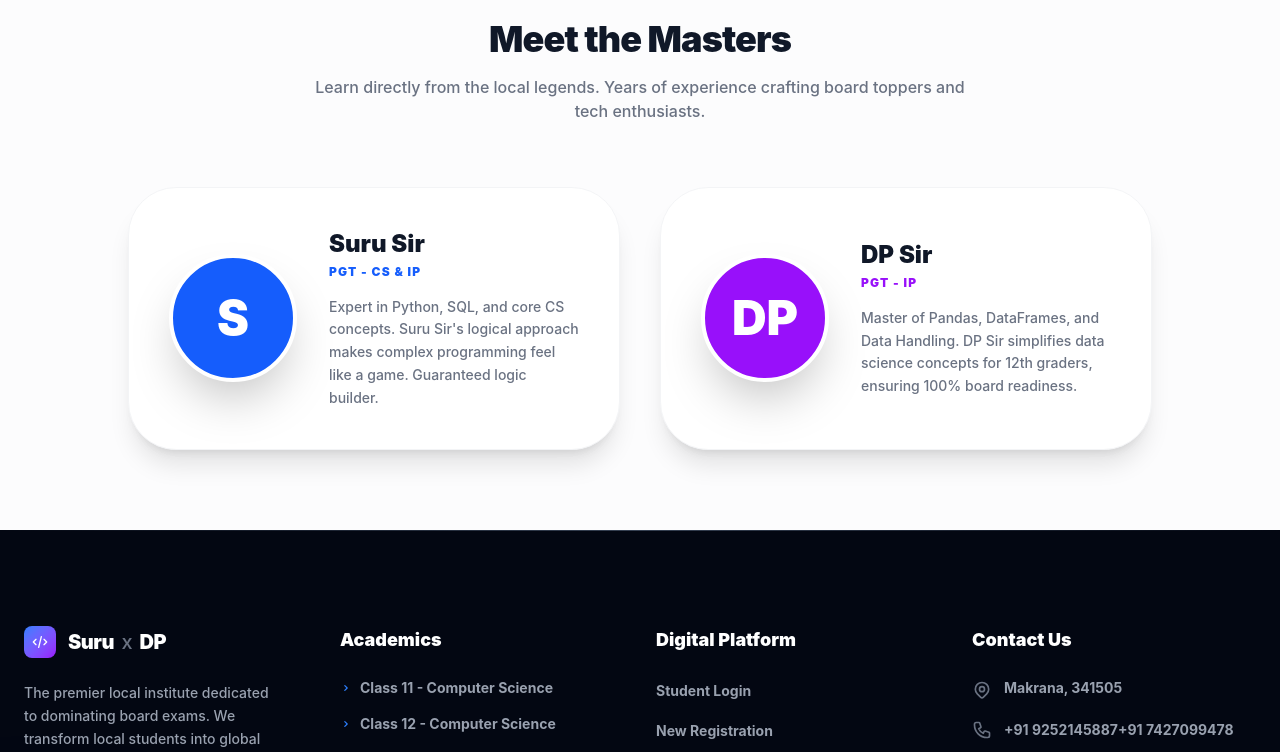
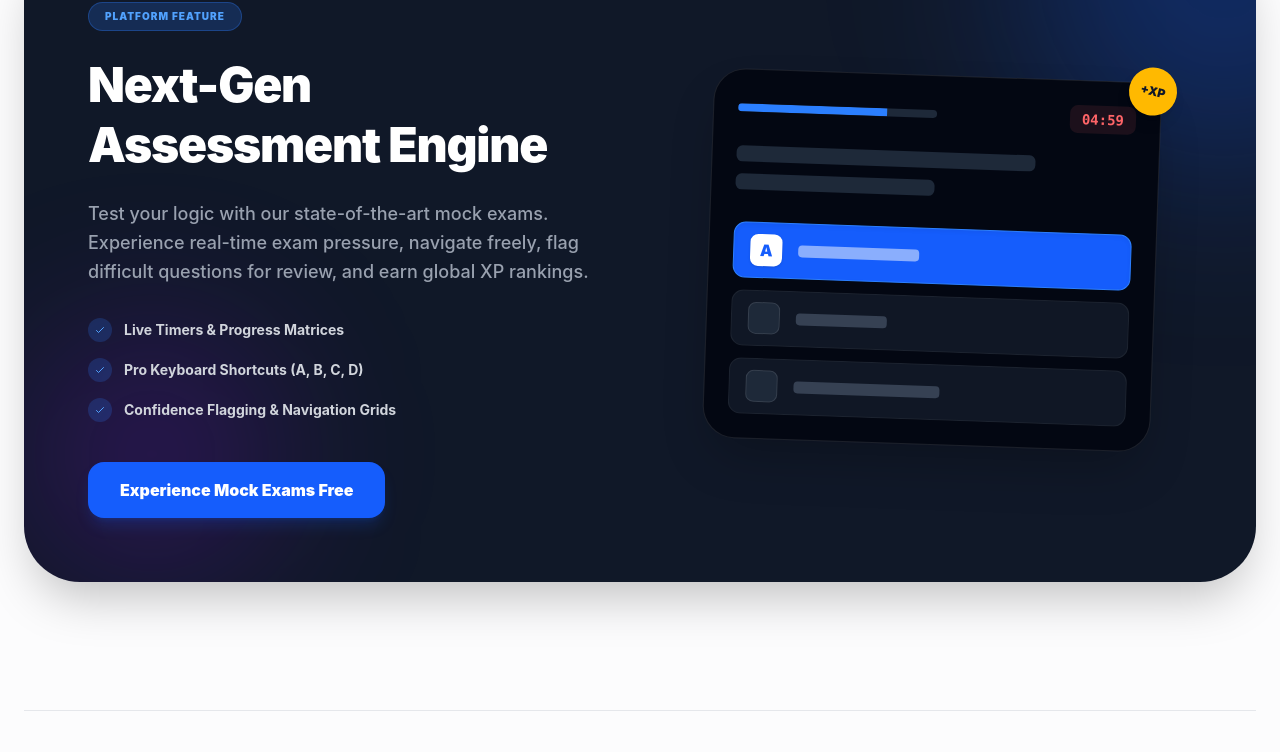
Before and after one commit to DigiSuru/novalearn, a Vue app in the folder frontend/: page / in a window 1280 px wide. Shown: the part 1571-2323 px from the top of the page. Built offline with nearby package versions, Linux system fonts and the light colour scheme; no server answers; the HTML template or start-up script is replaced by a standard one.

Commit message:
Quiz feature added in homepage

```diff
--- a/frontend/src/pages/Home.vue
+++ b/frontend/src/pages/Home.vue
@@ -147,6 +147,58 @@
          <p class="font-black text-gray-400">No programs currently available in the database.</p>
       </div>
 
+      <!-- NEW: ASSESSMENT ENGINE SHOWCASE -->
+      <section class="mt-32 relative overflow-hidden bg-gray-900 rounded-[3.5rem] p-10 lg:p-16 text-white shadow-2xl">
+         <div class="absolute -top-40 -right-40 w-96 h-96 bg-blue-600/30 rounded-full blur-[100px] pointer-events-none"></div>
+         <div class="absolute bottom-0 left-0 w-64 h-64 bg-purple-600/20 rounded-full blur-[80px] pointer-events-none"></div>
+
+         <div class="relative z-10 flex flex-col lg:flex-row items-center gap-16">
+            <div class="w-full lg:w-1/2">
+               <span class="bg-blue-500/20 text-blue-400 border border-blue-500/30 text-[10px] font-black px-4 py-1.5 rounded-full uppercase tracking-widest mb-6 inline-block">Platform Feature</span>
+               <h3 class="text-4xl md:text-5xl font-black tracking-tight leading-tight mb-6">Next-Gen Assessment Engine</h3>
+               <p class="text-gray-400 font-medium text-lg mb-8 leading-relaxed">
+                  Test your logic with our state-of-the-art mock exams. Experience real-time exam pressure, navigate freely, flag difficult questions for review, and earn global XP rankings.
+               </p>
+               <ul class="space-y-4 mb-10">
+                  <li class="flex items-center text-sm font-bold text-gray-300"><div class="w-6 h-6 rounded-full bg-blue-500/20 text-blue-400 flex items-center justify-center mr-3"><svg class="w-3 h-3" fill="none" stroke="currentColor" viewBox="0 0 24 24"><path stroke-linecap="round" stroke-linejoin="round" stroke-width="2" d="M5 13l4 4L19 7"></path></svg></div> Live Timers & Progress Matrices</li>
+                  <li class="flex items-center text-sm font-bold text-gray-300"><div class="w-6 h-6 rounded-full bg-blue-500/20 text-blue-400 flex items-center justify-center mr-3"><svg class="w-3 h-3" fill="none" stroke="currentColor" viewBox="0 0 24 24"><path stroke-linecap="round" stroke-linejoin="round" stroke-width="2" d="M5 13l4 4L19 7"></path></svg></div> Pro Keyboard Shortcuts (A, B, C, D)</li>
+                  <li class="flex items-center text-sm font-bold text-gray-300"><div class="w-6 h-6 rounded-full bg-blue-500/20 text-blue-400 flex items-center justify-center mr-3"><svg class="w-3 h-3" fill="none" stroke="currentColor" viewBox="0 0 24 24"><path stroke-linecap="round" stroke-linejoin="round" stroke-width="2" d="M5 13l4 4L19 7"></path></svg></div> Confidence Flagging & Navigation Grids</li>
+               </ul>
+               <router-link to="/register" class="inline-block bg-blue-600 text-white px-8 py-4 rounded-2xl font-black hover:bg-blue-500 transition-colors shadow-lg shadow-blue-600/20">Experience Mock Exams Free</router-link>
+            </div>
+
+            <div class="w-full lg:w-1/2 flex justify-center">
+               <!-- Mock Assessment UI Graphic -->
+               <div class="bg-gray-950 p-6 rounded-[2rem] border border-white/10 shadow-2xl transform rotate-2 hover:rotate-0 transition-transform duration-500 w-full max-w-md relative">
+                  <div class="absolute -right-4 -top-4 w-12 h-12 bg-amber-400 rounded-full flex items-center justify-center shadow-lg transform rotate-12">
+                     <span class="text-xs font-black text-gray-900">+XP</span>
+                  </div>
+                  <div class="flex justify-between items-center mb-6">
+                     <div class="w-1/2 h-2 bg-gray-800 rounded-full overflow-hidden"><div class="w-3/4 h-full bg-blue-500"></div></div>
+                     <div class="text-red-400 font-mono font-bold text-sm bg-red-400/10 px-3 py-1 rounded-lg">04:59</div>
+                  </div>
+                  <div class="h-4 w-3/4 bg-gray-800 rounded-md mb-3"></div>
+                  <div class="h-4 w-1/2 bg-gray-800 rounded-md mb-8"></div>
+
+                  <div class="space-y-3">
+                     <div class="h-14 w-full bg-blue-600 rounded-xl flex items-center px-4 border border-blue-500 shadow-inner">
+                        <div class="w-8 h-8 bg-white rounded-lg flex items-center justify-center text-blue-600 font-black mr-4 shadow-sm">A</div>
+                        <div class="h-3 w-1/3 bg-white/50 rounded"></div>
+                     </div>
+                     <div class="h-14 w-full bg-gray-800/50 rounded-xl flex items-center px-4 border border-white/5">
+                        <div class="w-8 h-8 bg-gray-800 rounded-lg mr-4 border border-white/10"></div>
+                        <div class="h-3 w-1/4 bg-gray-700 rounded"></div>
+                     </div>
+                     <div class="h-14 w-full bg-gray-800/50 rounded-xl flex items-center px-4 border border-white/5">
+                        <div class="w-8 h-8 bg-gray-800 rounded-lg mr-4 border border-white/10"></div>
+                        <div class="h-3 w-2/5 bg-gray-700 rounded"></div>
+                     </div>
+                  </div>
+               </div>
+            </div>
+         </div>
+      </section>
+
       <!-- FACULTY / MENTORS SECTION -->
       <section class="mt-32 border-t border-gray-200 pt-20">
          <div class="text-center mb-16">
@@ -163,7 +215,7 @@
                </div>
                <div class="text-center md:text-left z-10">
                   <h4 class="text-2xl font-black text-gray-900">Suru Sir</h4>
-                  <p class="text-blue-600 font-black text-xs uppercase tracking-widest mt-1 mb-4">PGT - CS & IP </p>
+                  <p class="text-blue-600 font-black text-xs uppercase tracking-widest mt-1 mb-4">Head of Computer Science</p>
                   <p class="text-gray-500 text-sm font-medium leading-relaxed">Expert in Python, SQL, and core CS concepts. Suru Sir's logical approach makes complex programming feel like a game. Guaranteed logic builder.</p>
                </div>
             </div>
@@ -176,7 +228,7 @@
                </div>
                <div class="text-center md:text-left z-10">
                   <h4 class="text-2xl font-black text-gray-900">DP Sir</h4>
-                  <p class="text-purple-600 font-black text-xs uppercase tracking-widest mt-1 mb-4">PGT - IP</p>
+                  <p class="text-purple-600 font-black text-xs uppercase tracking-widest mt-1 mb-4">Head of Informatics Practices</p>
                   <p class="text-gray-500 text-sm font-medium leading-relaxed">Master of Pandas, DataFrames, and Data Handling. DP Sir simplifies data science concepts for 12th graders, ensuring 100% board readiness.</p>
                </div>
             </div>
@@ -234,20 +286,19 @@
 
          <!-- Contact Column -->
          <div>
-            <h4 class="font-black text-white text-lg mb-6">Contact Us</h4>
+            <h4 class="font-black text-white text-lg mb-6">Contact Institute</h4>
             <ul class="space-y-5">
                <li class="flex items-start text-gray-400">
                   <svg class="w-5 h-5 mr-3 text-gray-500 mt-0.5 flex-shrink-0" fill="none" stroke="currentColor" viewBox="0 0 24 24"><path stroke-linecap="round" stroke-linejoin="round" stroke-width="2" d="M17.657 16.657L13.414 20.9a1.998 1.998 0 01-2.827 0l-4.244-4.243a8 8 0 1111.314 0z"></path><path stroke-linecap="round" stroke-linejoin="round" stroke-width="2" d="M15 11a3 3 0 11-6 0 3 3 0 016 0z"></path></svg>
-                  <span class="text-sm font-bold">Makrana, 341505</span>
+                  <span class="text-sm font-bold">123 Education Hub,<br>Vidya Nagar Sector-4<br>Local City, 302001</span>
                </li>
                <li class="flex items-center text-gray-400 hover:text-white transition-colors">
                   <svg class="w-5 h-5 mr-3 text-gray-500 flex-shrink-0" fill="none" stroke="currentColor" viewBox="0 0 24 24"><path stroke-linecap="round" stroke-linejoin="round" stroke-width="2" d="M3 5a2 2 0 012-2h3.28a1 1 0 01.948.684l1.498 4.493a1 1 0 01-.502 1.21l-2.257 1.13a11.042 11.042 0 005.516 5.516l1.13-2.257a1 1 0 011.21-.502l4.493 1.498a1 1 0 01.684.949V19a2 2 0 01-2 2h-1C9.716 21 3 14.284 3 6V5z"></path></svg>
-                  <a href="tel:+919876543210" class="text-sm font-bold">+91 9252145887</a>
-                  <a href="tel:+919876543210" class="text-sm font-bold">+91 7427099478</a>
+                  <a href="tel:+919876543210" class="text-sm font-bold">+91 98765 43210</a>
                </li>
                <li class="flex items-center text-gray-400 hover:text-white transition-colors">
                   <svg class="w-5 h-5 mr-3 text-gray-500 flex-shrink-0" fill="none" stroke="currentColor" viewBox="0 0 24 24"><path stroke-linecap="round" stroke-linejoin="round" stroke-width="2" d="M3 8l7.89 5.26a2 2 0 002.22 0L21 8M5 19h14a2 2 0 002-2V7a2 2 0 00-2-2H5a2 2 0 00-2 2v10a2 2 0 002 2z"></path></svg>
-                  <a href="mailto:admissions@surudpacademy.com" class="text-sm font-bold">comming soon....</a>
+                  <a href="mailto:admissions@surudpacademy.com" class="text-sm font-bold">admissions@surudpacademy.com</a>
                </li>
             </ul>
          </div>
@@ -261,12 +312,8 @@
             <a href="#" class="text-xs font-bold text-gray-500 hover:text-white transition-colors uppercase tracking-widest">Terms of Service</a>
          </div>
       </div>
-      <div class="max-w-7xl mx-auto px-6 mt-16 pt-8 border-t border-white/10 flex flex-col md:flex-row justify-between items-center gap-4 relative z-10">
-         <p class="text-xs font-bold text-gray-500 tracking-widest" >Made with &hearts; by Suru</p>
-      </div>
     </footer>
   </div>
-
 </template>
 
 <script setup>
```
